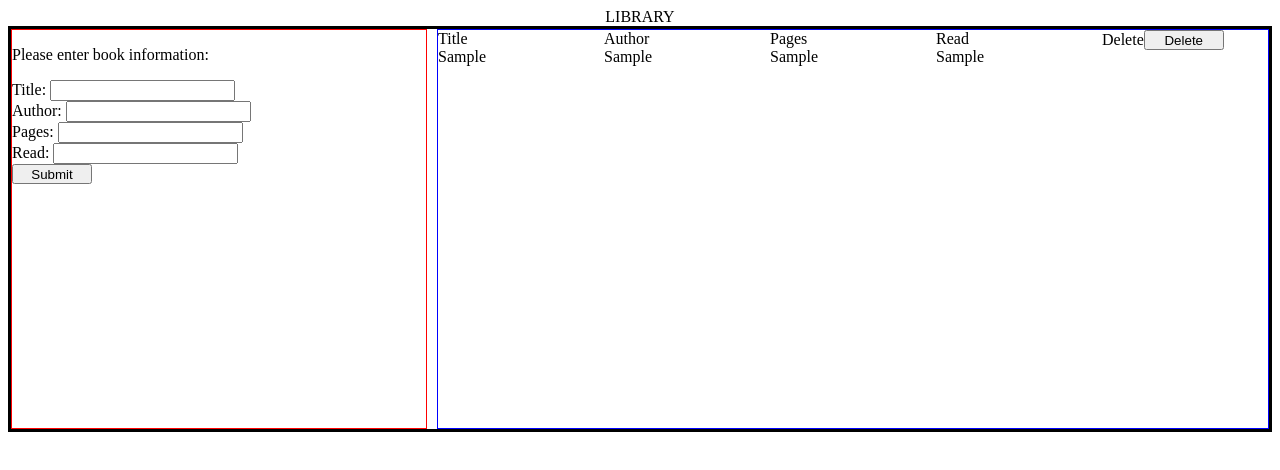
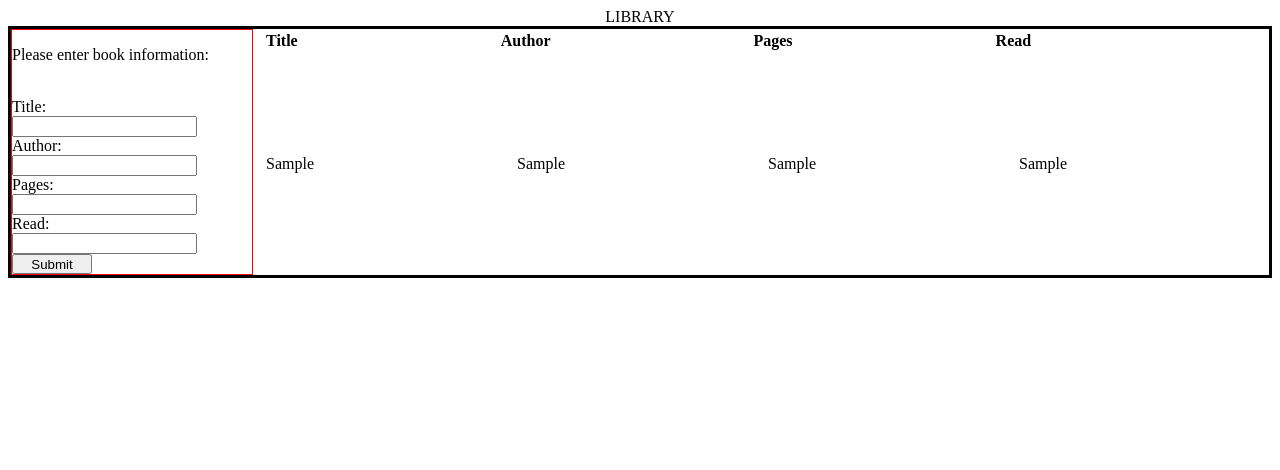
Before and after one commit to kpgh46/Library, a plain HTML site: page index.html in a window 1280 px wide. Both pictures are taken after typing "Sample", "Sample", "Sample", "Sample" into the empty fields and a click on the button "Submit". Drawn offline with Linux system fonts and the light colour scheme.

Commit message:
Added table functionality

```diff
--- a/index.html
+++ b/index.html
@@ -14,27 +14,37 @@
 <main id = "container">
     <form id = "form">
         <p>Please enter book information:</p>
-            <label>Title: </label><input type = "text" id = 'title'></label>
             <br>
-            <label>Author: </label><input type = "text" id = 'author'></label>
+            <label>Title: </label><br><input type = "text" id = 'title'></label>
             <br>
-            <label>Pages: </label><input type = "text" id = 'pages'></label>
+            <label>Author: </label><br><input type = "text" id = 'author'></label>
             <br>
-            <label>Read: </label><input type = "text" id = 'read'></label>
+            <label>Pages: </label><br><input type = "text" id = 'pages'></label>
+            <br>
+            <label>Read: </label><br><input type = "text" id = 'read'></label>
             <br>
             <button type = 'button' id = 'button'>Submit</button>
             <br>
             <div id = "error"></div>
     </form>
 
-        <section id = "books">
-            <div id = 'libTitle'>Title</div>
-            <div id = 'libAuthor'>Author</div>
-            <div id = 'libPages'>Pages</div>
-            <div id = 'libRead'>Read</div>
-            <div id = 'deleteButton'>Delete</div>
-        </section>
+    <body>
+        <table id = "table">
+            <thead>
+            <tr>
+                <th>Title</th>
+                <th>Author</th>
+                <th>Pages</th>
+                <th>Read</th>
+            </tr>
+            </thead>
+            <tbody id = "tableData"></tbody>
 
+        </table>
+
+
+
+    </body>
 
 
 </main>
--- a/script.js
+++ b/script.js
@@ -7,7 +7,9 @@ let libPages = document.querySelector("#libPages")
 let libRead = document.querySelector("#libRead")
 let titles = [];
 let errorMessage = document.querySelector("#error");
-let newDelete = document.querySelector("#deleteButton");
+let tableData = document.querySelector("#tableData");
+
+
 
 //creates the book
 function Book(title, author, pages, read){
@@ -49,33 +51,18 @@ function submitButton(){
 
     clear();
 
-    newFunction;
 
 };
 
 
 function toPage(arr){
-    let newEntry = myLibrary.pop();
+    let bookText = '';
 
-    let newTitle = document.createElement('DIV');
-    newTitle.textContent = (`${newEntry.title}`);
-    libTitle.appendChild(newTitle);
+    for (let items of arr){
+        bookText += `<tr><td>${items.title}</td><td> ${items.author}</td><td>${items.pages}</td><td>${items.read}</td></tr>`
+    }
 
-    let newAuthor = document.createElement('DIV');
-    newAuthor.textContent = (`${newEntry.author}`);
-    libAuthor.appendChild(newAuthor);
-
-    let newPages = document.createElement('DIV');
-    newPages.textContent = (`${newEntry.pages}`);
-    libPages.appendChild(newPages);
-
-    let newRead = document.createElement('DIV');
-    newRead.textContent = (`${newEntry.read}`);
-    libRead.appendChild(newRead);
-
-    let deleteButton = document.createElement("BUTTON");
-    deleteButton.textContent = "Delete"
-    newDelete.appendChild(deleteButton);
+    tableData.innerHTML = bookText;
 
 
 }
--- a/stylesheet.css
+++ b/stylesheet.css
@@ -6,8 +6,9 @@ header{
     display:grid;
     border:solid black;
     grid-template-columns: 1.5fr 3fr;
-    height:400px;
+    height:auto;
     column-gap:10px;
+    width: auto;
   }
 
   #form{
@@ -15,15 +16,23 @@ header{
     border: solid red 1px;
   }
 
-  #books{
-    display: grid;
-    grid-column-start:2;
-    border: solid blue 1px;
-    grid-template-columns: 1fr 1fr 1fr 1fr 1fr;
-  }
 
 button{
     height: 20px;
     width: 80px;
 
 }
+
+#table{
+    display: grid;
+    grid-column-start: 2;
+    width: 100%;
+    border: 1px black;
+
+}
+
+td,th{
+    border: 1px black;
+    padding-right: 200px;
+    width:auto;
+}
```
